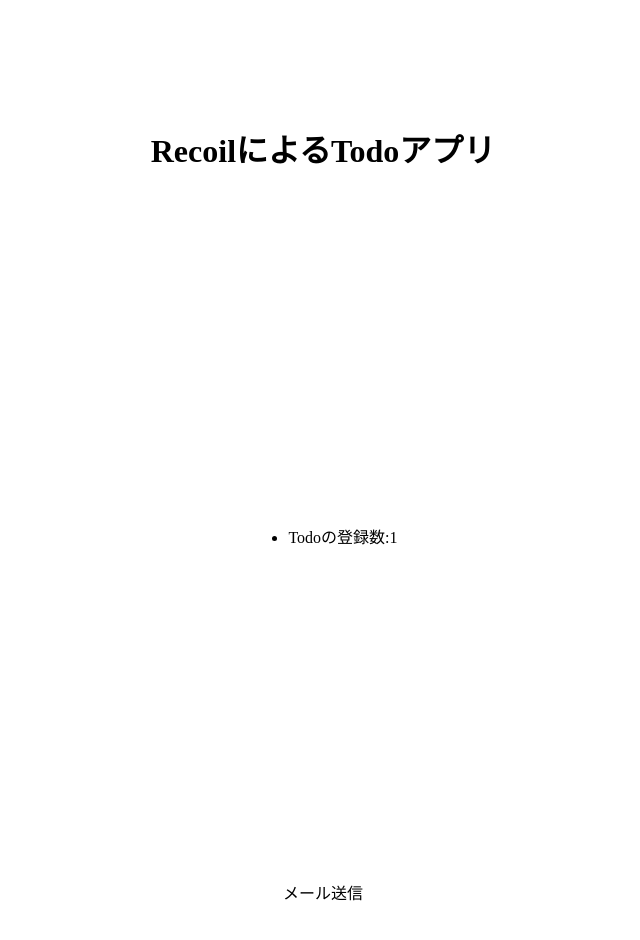
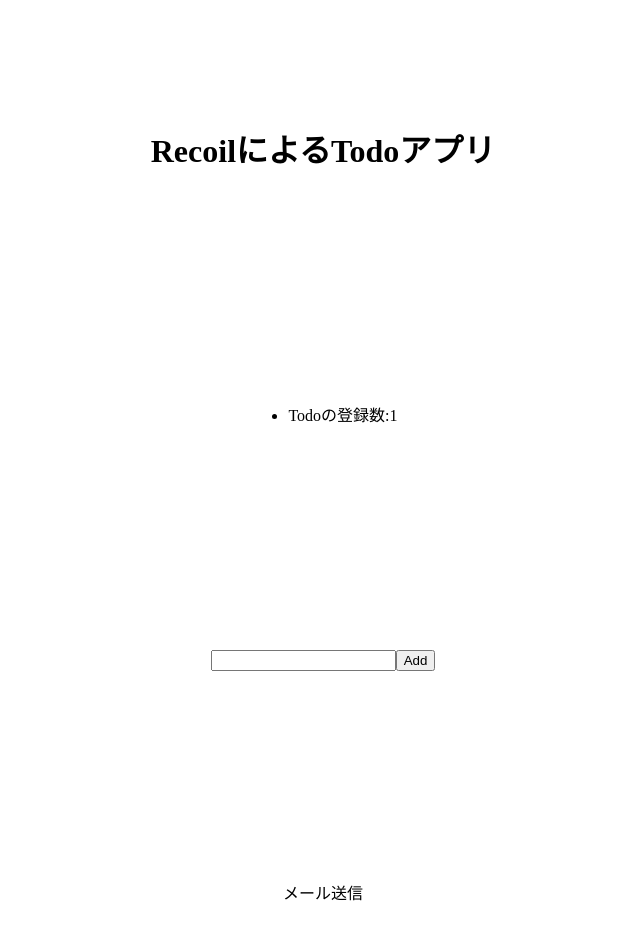
Before and after one commit to Kaaaaazuya/recoil-todolist, a Next.js app: page / in a window 1280 px wide. Shown: the top 940 px of the page, without its empty margins (317-957 px from the left). Built offline with nearby package versions, Linux system fonts and the light colour scheme.

Commit message:
todo アイテムを作成できる

```diff
--- /dev/null
+++ b/src/app/components/TodoItemCreator.tsx
@@ -0,0 +1,35 @@
+import { useState, ChangeEvent } from 'react'
+import { useSetRecoilState } from 'recoil'
+import { useRandomNumber } from '../hook/useRandomNumber'
+import { todoListState } from '../todoList'
+
+export const TodoItemCreator = () => {
+  const [title, setTitle] = useState('')
+  const { getRandomInt } = useRandomNumber()
+  const setTodoList = useSetRecoilState(todoListState)
+
+  const handleChange = (event: ChangeEvent<HTMLInputElement>) => {
+    setTitle(event.target.value)
+  }
+
+  const addItem = () => {
+    setTodoList((oldTodoList) => [
+      ...oldTodoList,
+      {
+        id: getRandomInt(1, 10000),
+        title: title,
+        isComplete: false,
+      },
+    ])
+    setTitle('')
+  }
+
+  return (
+    <div style={{ margin: '1em 0' }}>
+      <input type='text' value={title} onChange={handleChange} />
+      <button onClick={addItem} type='button'>
+        Add
+      </button>
+    </div>
+  )
+}
--- a/src/app/components/TodoList.tsx
+++ b/src/app/components/TodoList.tsx
@@ -1,6 +1,9 @@
-import { useRecoilValue } from 'recoil'
+import { useRecoilState, useRecoilValue } from 'recoil'
 import { todoListState } from '../todoList'
 import { TodoListStats } from './TodoListStas'
+import { ChangeEvent, useState } from 'react'
+import { useRandomNumber } from '../hook/useRandomNumber'
+import { TodoItemCreator } from './TodoItemCreator'
 
 export const TodoList = () => {
   const todoList = useRecoilValue(todoListState)
@@ -9,6 +12,7 @@
     <>
       <h1>RecoilによるTodoアプリ</h1>
       <TodoListStats />
+      <TodoItemCreator />
       {todoList.map((item) => (
         <div key={item.id}>{item.title}</div>
       ))}
--- /dev/null
+++ b/src/app/hook/useRandomNumber.ts
@@ -0,0 +1,8 @@
+export const useRandomNumber = () => {
+  const getRandomInt = (min: number, max: number) => {
+    // Math.random()は0以上1未満の値を返すため、適切な範囲に変換する
+    return Math.floor(Math.random() * (max - min + 1)) + min
+  }
+
+  return { getRandomInt }
+}
```
